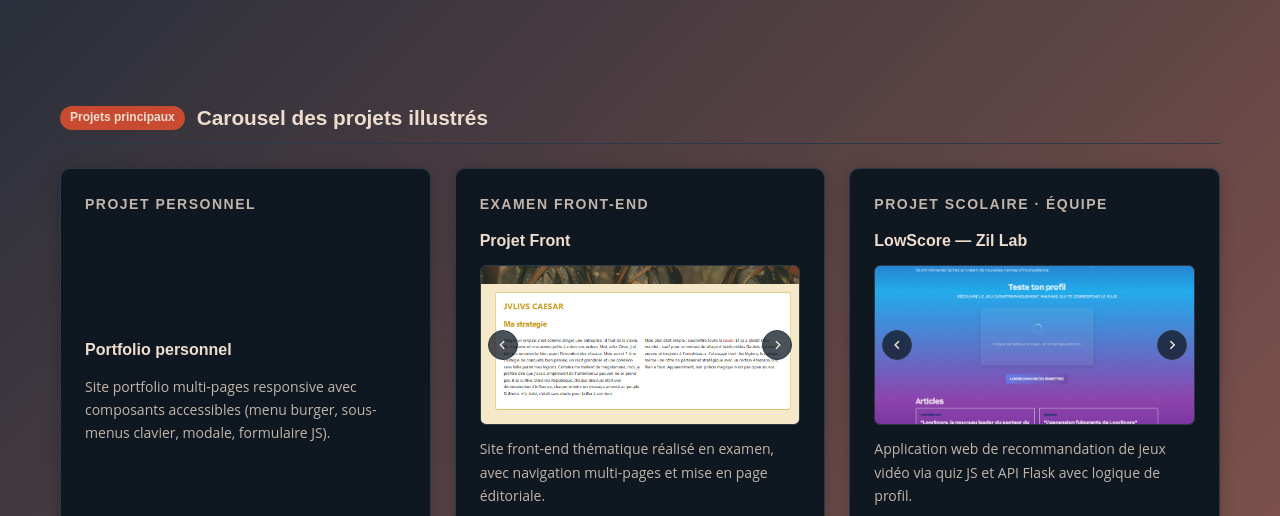
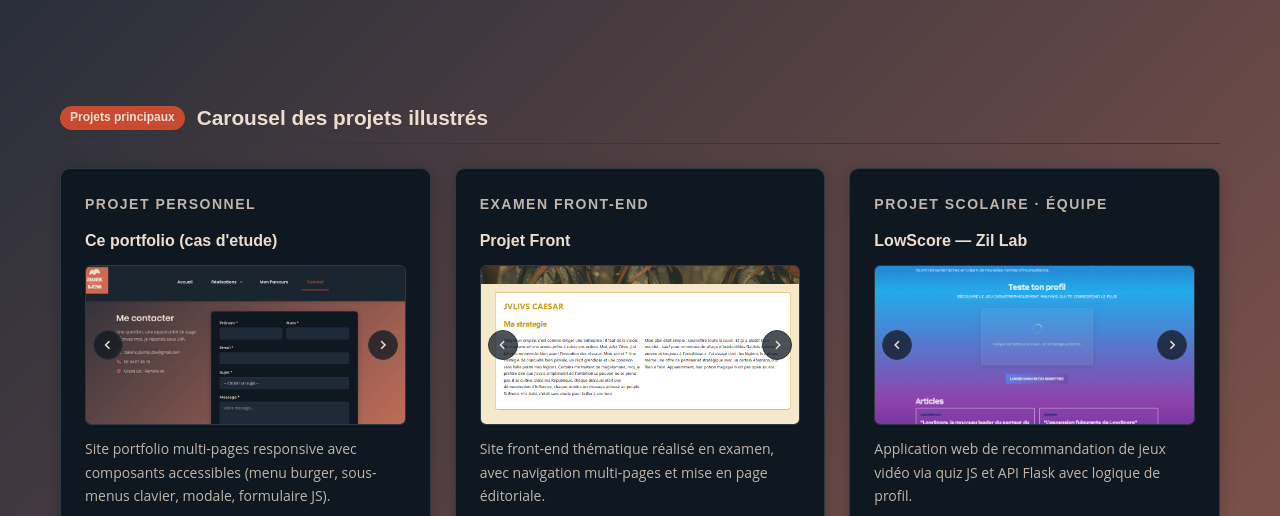
Before and after one commit to ZakarieDjemaiDev/portfolio, a website: page realisations.html in a window 1280 px wide. Shown: the part 397-913 px from the top of the page. Drawn offline with nearby package versions, Linux system fonts and the light colour scheme.

Commit message:
Fix CSP blocks and polish portfolio project card.
Allow Boxicons fonts on index CSP, keep GA connect permissions, and add portfolio UI screenshots with carousel in the featured projects section.

Made-with: Cursor

```diff
--- a/realisations.html
+++ b/realisations.html
@@ -99,7 +99,13 @@
         <div class="cards-grid">
           <article class="project-card">
             <p class="project-card-label">Projet personnel</p>
-            <h3>Portfolio personnel</h3>
+            <h3>Ce portfolio (cas d'etude)</h3>
+            <div class="project-carousel" data-carousel>
+              <button class="carousel-btn prev" type="button" aria-label="Image precedente"><i class='bx bx-chevron-left' aria-hidden="true"></i></button>
+              <img src="images/portfolio-ui-1.png" alt="Apercu du portfolio - page contact" class="project-preview carousel-image is-active">
+              <img src="images/portfolio-ui-2.png" alt="Apercu du portfolio - page d'accueil" class="project-preview carousel-image">
+              <button class="carousel-btn next" type="button" aria-label="Image suivante"><i class='bx bx-chevron-right' aria-hidden="true"></i></button>
+            </div>
             <p>Site portfolio multi-pages responsive avec composants accessibles (menu burger, sous-menus clavier, modale, formulaire JS).</p>
             <div class="project-tags">
               <span class="tag">HTML5</span>
```
Also changed, not shown: index.html (+1 -1 lines), images/portfolio-ui-1.png (added), images/portfolio-ui-2.png (added).
